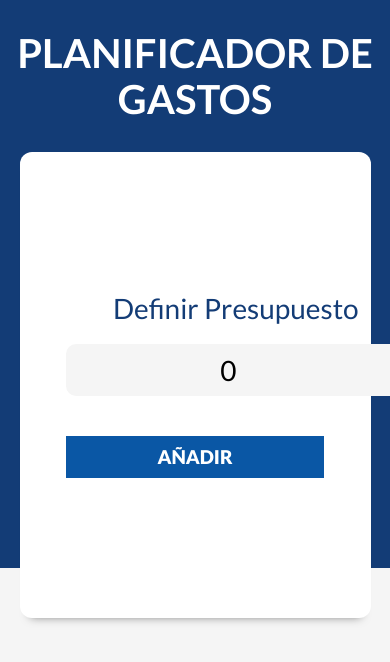
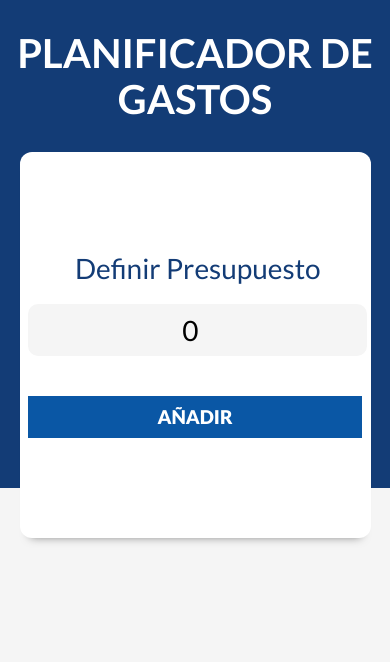
Before and after one commit to cosr2996/control-gastos, a React (Vite) app: page / in a window 390 px wide. Shown: the top 662 px of the page. Built offline with nearby package versions, Linux system fonts and the light colour scheme.

Commit message:
ultimos detalles

```diff
--- a/src/index.css
+++ b/src/index.css
@@ -427,4 +427,7 @@ agre
         bottom: 2rem;
         right: 2rem;
     }
+    .sombra {
+        padding: 0px;
+    }
 }
```
